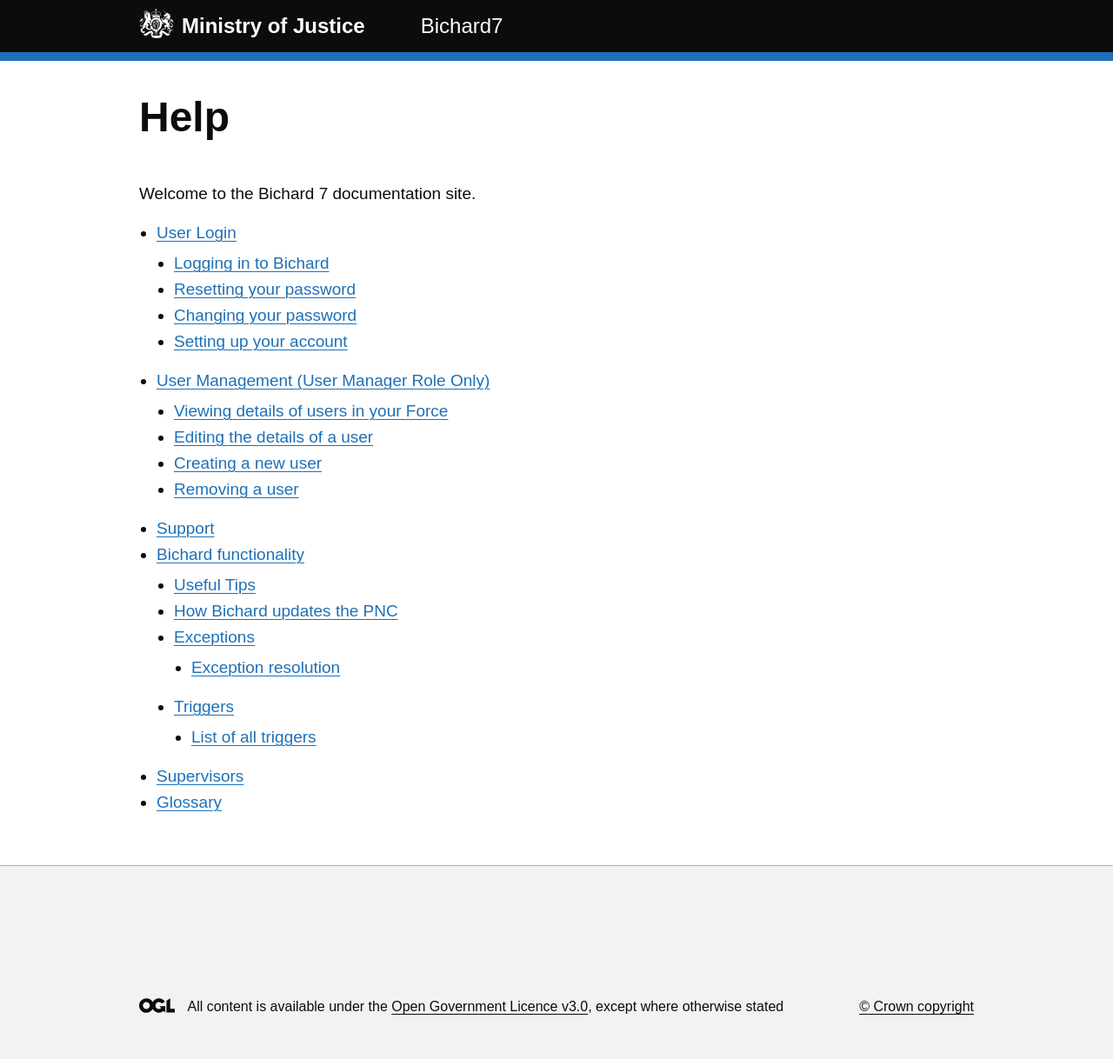
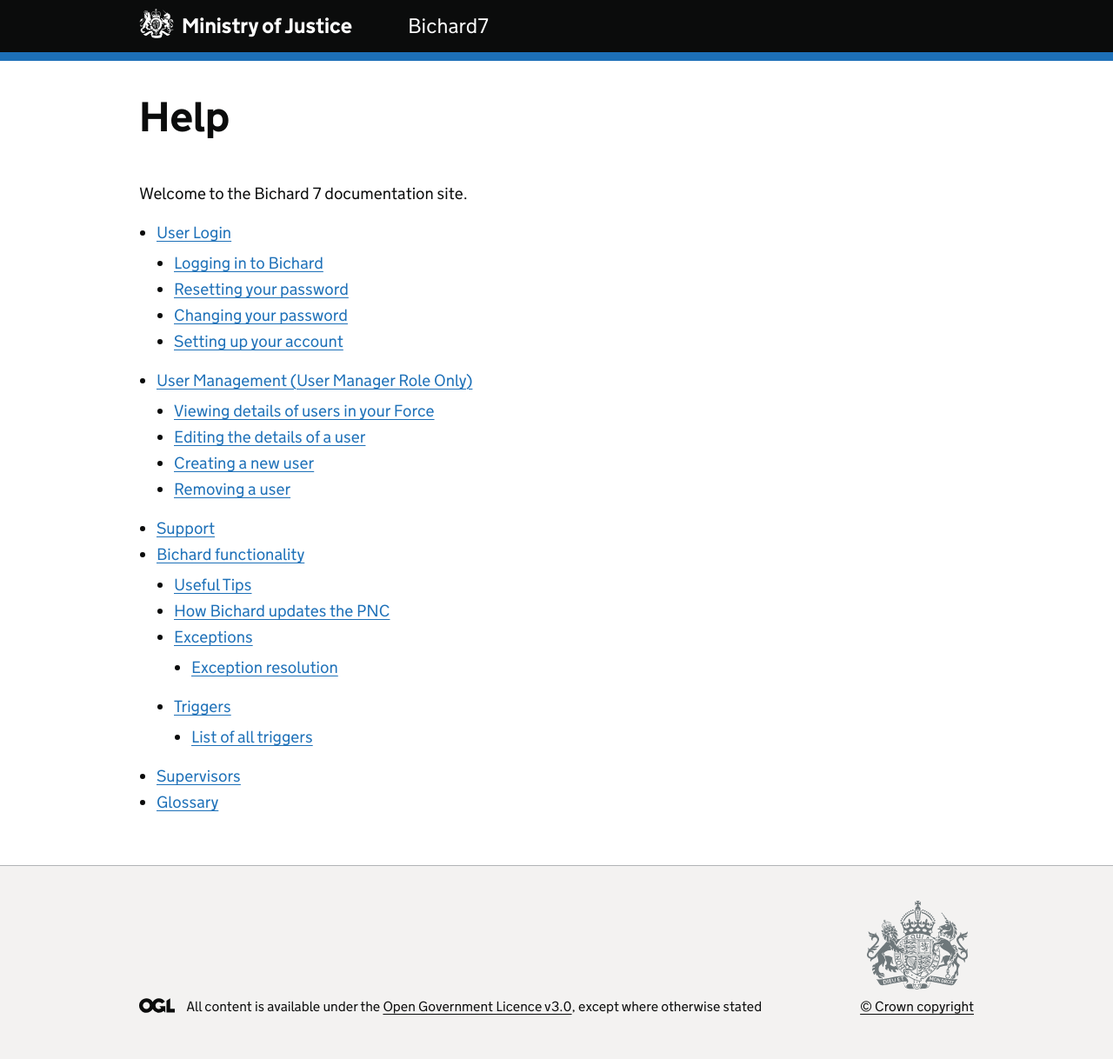
Before and after one commit to ministryofjustice/bichard7-next-help, a Jekyll site: the page built from site/index.md, in a window 1280 px wide. Shown: the whole page at 87% size. Built offline with Jekyll 4.4.1, drawn with Linux system fonts in a browser that asks for light colours; some web fonts are replaced.

Commit message:
Fix @use to include correct asset path

```diff
--- a/site/assets/govuk-frontend.scss
+++ b/site/assets/govuk-frontend.scss
@@ -1,7 +1,6 @@
 ---
 ---
 
-$baseurl: "{{ site.baseurl }}";
-$govuk-assets-path: "{{ site.baseurl }}/assets/govuk/assets/";
-
-@use "govuk/index";
+@use "govuk/index" with (
+  $govuk-assets-path: "{{ site.baseurl }}/assets/govuk/assets/"
+);
```
